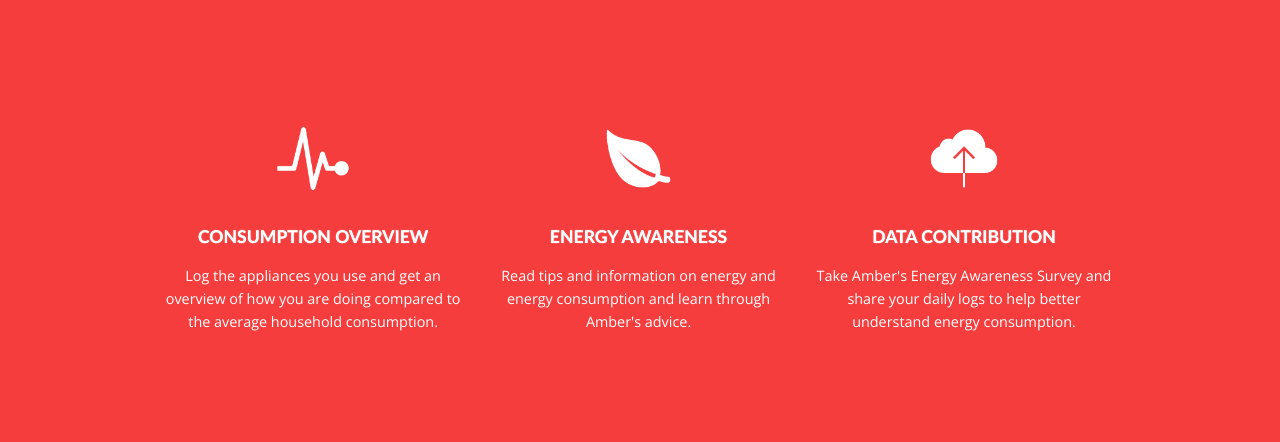
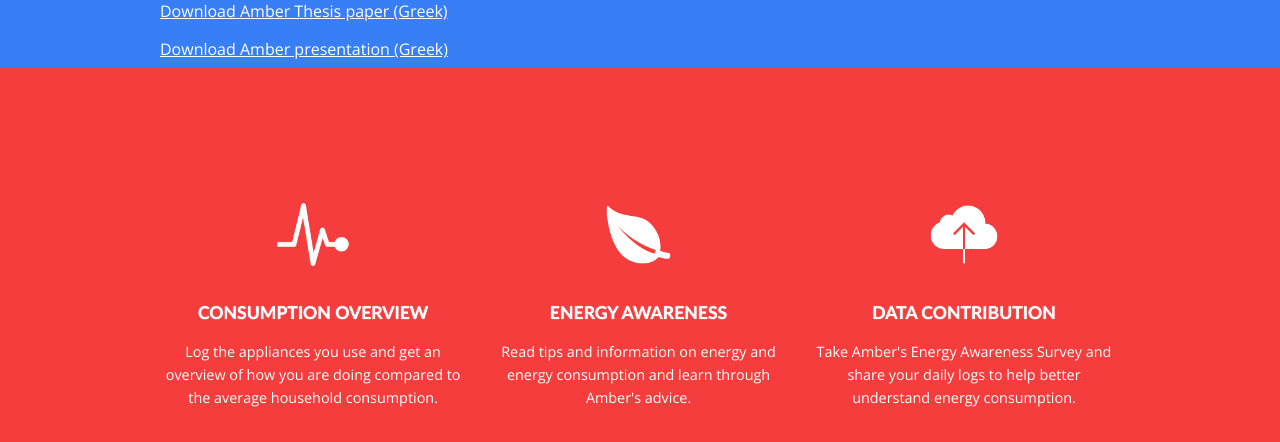
Before and after one commit to dimnls/AmberSite, a plain HTML site: page index.html in a window 1280 px wide. Shown: the part 658-1100 px from the top of the page. Drawn offline with nearby package versions, Linux system fonts and the light colour scheme.

Commit message:
add thesis and presentation

```diff
--- a/index.html
+++ b/index.html
@@ -64,6 +64,20 @@ License URL: http://creativecommons.org/licenses/by/3.0/
 								Follow Amber on Facebook</a>!
 							</p>
 						</div>
+                        <div class="learn">
+							<p style="padding: 0;">
+								<!-- iOS version coming soon. -->
+								<a href="AMBER_Manolas_Gkaragkouni.pdf" style="color:white;">
+								<u>Download Amber Thesis paper (Greek)</u></a>
+							</p>
+						</div>
+                        <div class="learn">
+							<p style="padding: 0;">
+								<!-- iOS version coming soon. -->
+								<a href="https://www.dropbox.com/s/hbf7gaegtgaktwj/AMBER.pptx?dl=0" style="color:white;">
+								<u>Download Amber presentation (Greek)</u></a>
+							</p>
+						</div>
 						<div class="clear"> </div>
 					</div>
 				</div>
```
Also changed, not shown: 1 other file.
